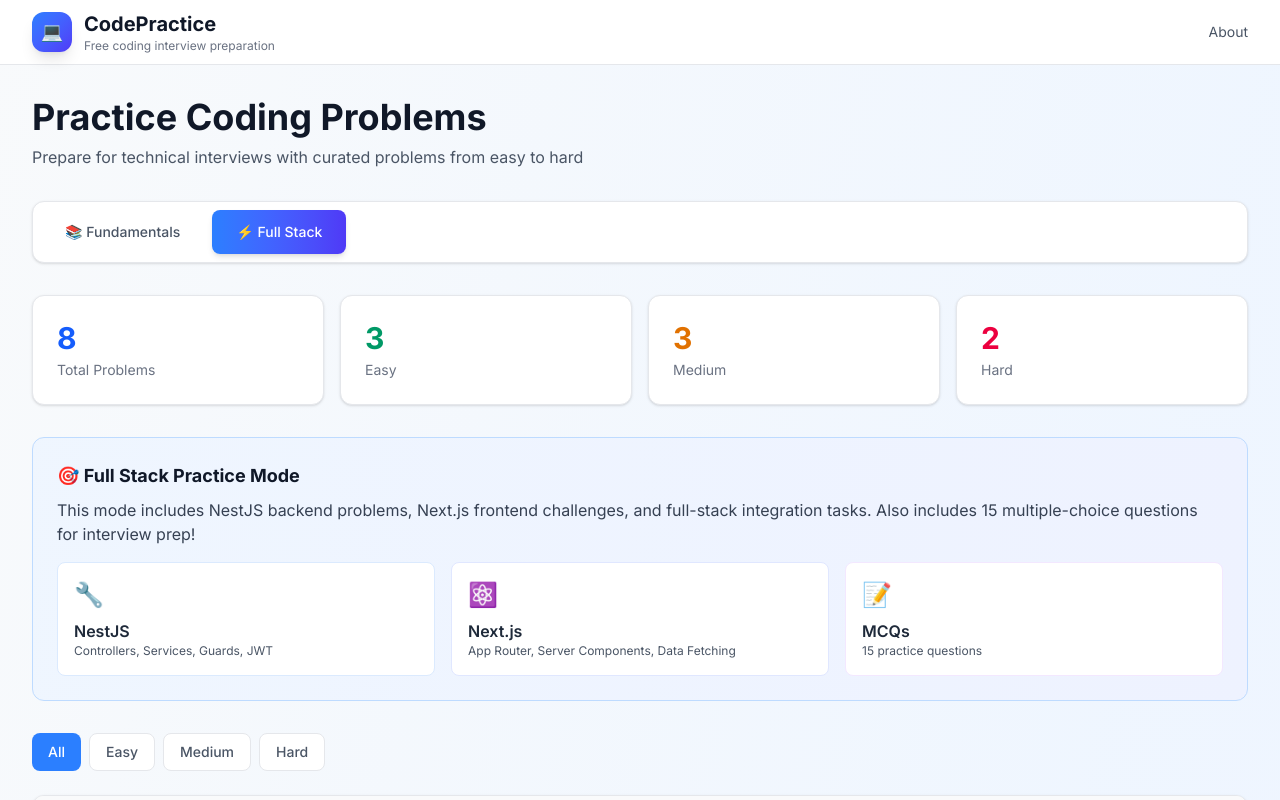
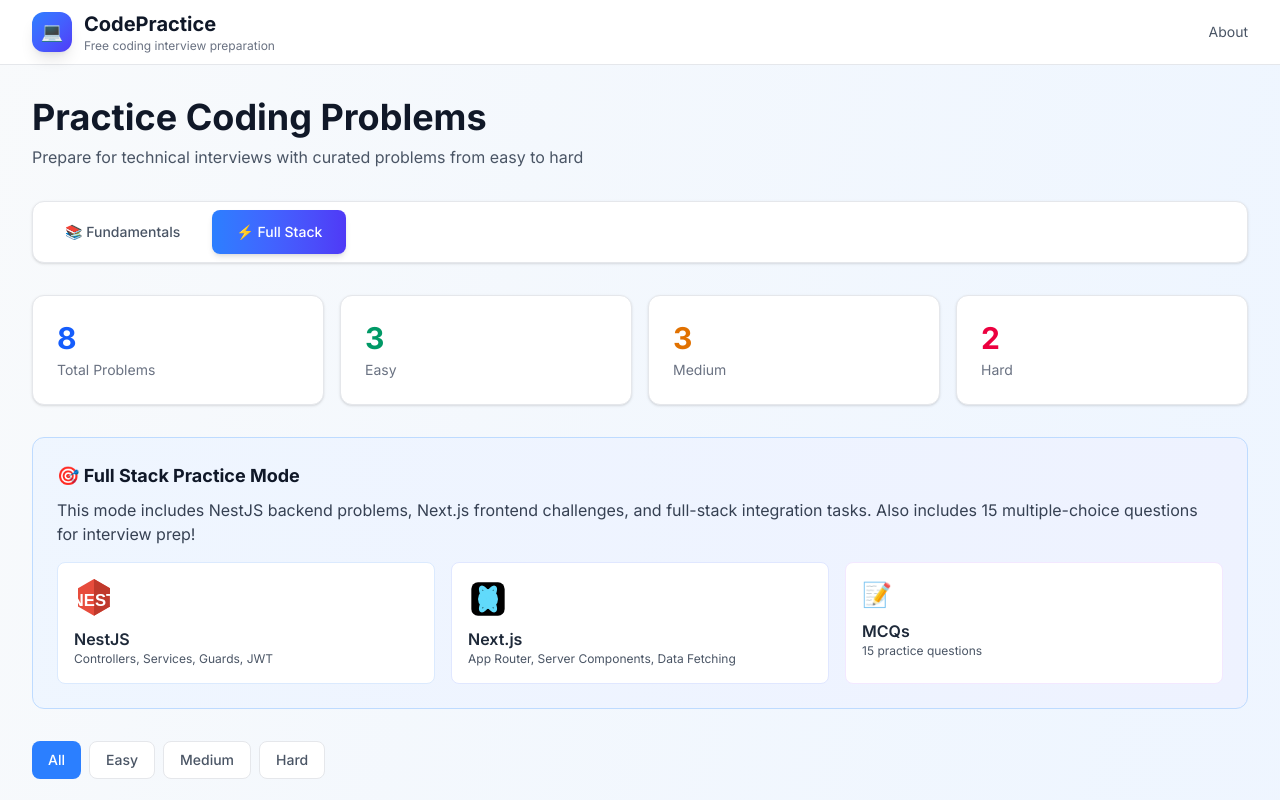
Before and after one commit to dehyabi/coding-practice-app, a Next.js app: page / in a window 1280 px wide. Both pictures are taken after a click on the button "⚡ Full Stack". Shown: the top 800 px of the page. Built offline with nearby package versions, Linux system fonts and the light colour scheme.

Commit message:
feat: Add NestJS and Next.js logo SVG icons to Full Stack section

```diff
--- a/src/app/page.tsx
+++ b/src/app/page.tsx
@@ -124,12 +124,25 @@
             </p>
             <div className="grid grid-cols-1 sm:grid-cols-3 gap-3 sm:gap-4">
               <div className="bg-white rounded-lg p-3 sm:p-4 border border-blue-100">
-                <div className="text-xl sm:text-2xl mb-2">🔧</div>
+                <div className="mb-2">
+                  <svg viewBox="0 0 24 24" className="w-8 h-8 sm:w-10 sm:h-10" fill="none">
+                    <path d="M12 0L2.4 5.5V16.5L12 22L21.6 16.5V5.5L12 0Z" fill="#E74C3C"/>
+                    <path d="M12 0V22L21.6 16.5V5.5L12 0Z" fill="#C0392B"/>
+                    <text x="12" y="16" textAnchor="middle" fill="white" fontSize="10" fontWeight="bold" fontFamily="sans-serif">NEST</text>
+                  </svg>
+                </div>
                 <div className="font-semibold text-gray-800 text-sm sm:text-base">NestJS</div>
                 <div className="text-xs text-gray-600">Controllers, Services, Guards, JWT</div>
               </div>
               <div className="bg-white rounded-lg p-3 sm:p-4 border border-indigo-100">
-                <div className="text-xl sm:text-2xl mb-2">⚛️</div>
+                <div className="mb-2">
+                  <svg viewBox="0 0 24 24" className="w-8 h-8 sm:w-10 sm:h-10" fill="none">
+                    <rect x="2" y="2" width="20" height="20" rx="4" fill="#000000"/>
+                    <circle cx="12" cy="12" r="6" fill="#61DAFB"/>
+                    <ellipse cx="12" cy="12" rx="2" ry="8" stroke="#61DAFB" strokeWidth="2" fill="none" transform="rotate(30 12 12)"/>
+                    <ellipse cx="12" cy="12" rx="2" ry="8" stroke="#61DAFB" strokeWidth="2" fill="none" transform="rotate(150 12 12)"/>
+                  </svg>
+                </div>
                 <div className="font-semibold text-gray-800 text-sm sm:text-base">Next.js</div>
                 <div className="text-xs text-gray-600">App Router, Server Components, Data Fetching</div>
               </div>
```
